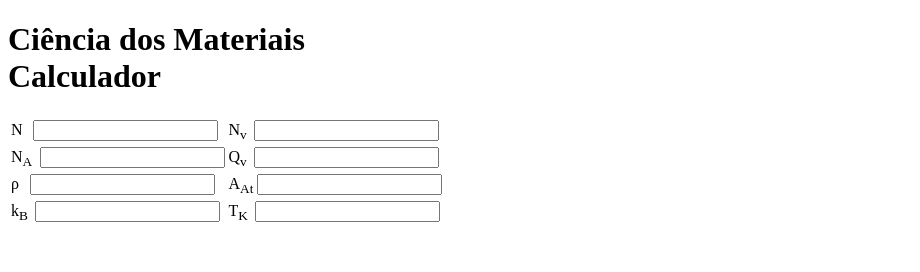
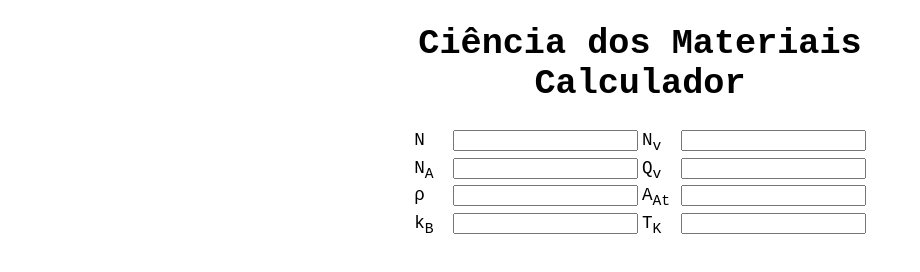
Before and after one commit to GustavoAndretto/ciencia-dos-materiais, a plain HTML site: page index.html in a window 1280 px wide. Shown: the whole page, without its empty margins (0-920 px from the left). Drawn offline with Linux system fonts and the light colour scheme; the site is published under a folder, as on GitHub Pages, so addresses that start at the root find nothing.

Commit message:
Add files via upload

```diff
--- a/index.html
+++ b/index.html
@@ -3,7 +3,7 @@
 <head>
     <meta charset="UTF-8">
     <meta name="viewport" content="width=device-width, initial-scale=1.0">
-    <link rel="stylesheet" href="/layout/css/layout.css">
+    <link rel="stylesheet" href="./layout/css/layout.css">
     <title>Ciência dos Materiais - Calculador</title>
 </head>
 <body>
```
